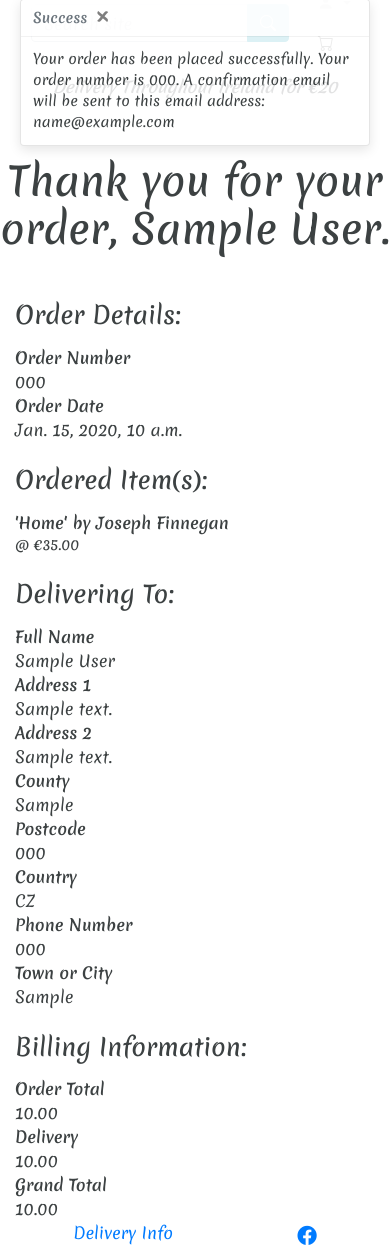
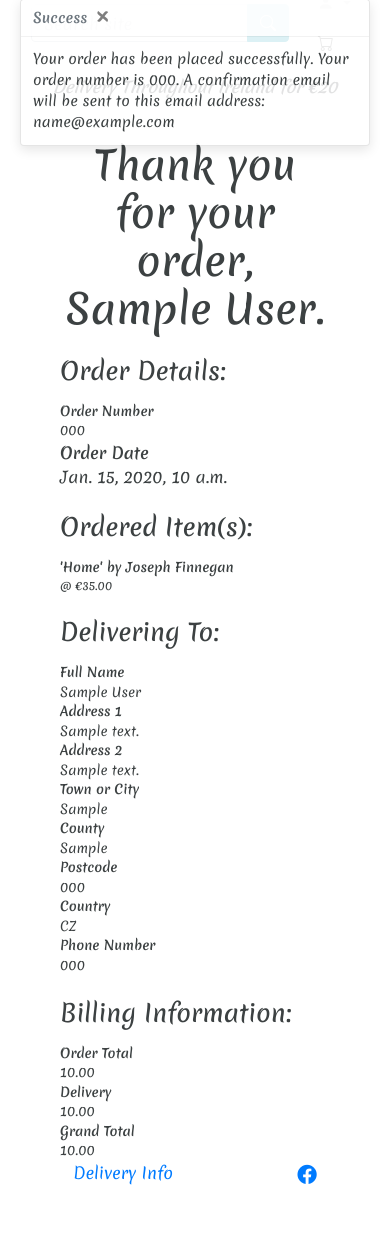
Before and after one commit to SiobhanP1/art-shop-ecommerce-store, a Django app: page /checkout/success/000/ in a window 390 px wide. Shown: the part 71-1321 px from the top of the page. After the commit the page ends 1256 px from the top, so only its background shows below. Run offline with Django 3.2, Linux system fonts and the light colour scheme; data comes from the database, SQL or seed files in the repository; tables that the repository leaves empty hold one stand-in row (values such as "Sample post"); parts of the project's set-up code (start-up, migrations or seed data) failed here and were passed over; some libraries are stand-ins or nearby versions; some web fonts are replaced.

Commit message:
Improve formatting on templates for smaller screen sizes

```diff
--- a/art_shop/settings.py
+++ b/art_shop/settings.py
@@ -26,8 +26,7 @@ BASE_DIR = Path(__file__).resolve().parent.parent
 SECRET_KEY = os.environ.get('SECRET_KEY', '')
 
 # SECURITY WARNING: don't run with debug turned on in production!
-#DEBUG = 'DEVELOPMENT' in os.environ
-DEBUG = True
+DEBUG = False
 
 ALLOWED_HOSTS = ['8000-siobhanp1-artshopecomme-z1e63246gu9.ws-eu106.gitpod.io',
                  '8000-siobhanp1-artshopecomme-z1e63246gu9.ws-eu107.gitpod.io',
--- a/checkout/templates/checkout/checkout_success.html
+++ b/checkout/templates/checkout/checkout_success.html
@@ -2,27 +2,25 @@
 {% load static %}
 
 {% block content %}
-<div class="row">
-    <div class="col-12 col-lg-6">
-        <section class="container header-container">
-            <div class="row text-center">
-                <div class="mb-4 mx-auto">
+<section class="container header-container h-100 mb-10">
+    <div class="row mx-auto h-100">
+        <div class="col-10 col-md-7 text-center mx-auto">
             <h1 class="">Thank you for your order, {{ order.full_name }}.</h1>
         </div>
     </div>
 </section>
 
 <!--Order summary-->
-        <section class="container mt-100">
-            <div class="row">
-                <div class="col-12 col-lg-7">
+<section class="container mt-100 h-100">
+    <div class="row h-100 mx-auto">
+        <div class="col-10 col-lg-7 mx-auto">
             <div class="order-confirmation-wrapper">
                 <div class="row">
                     <div class="col">
                         <h4 class="mb-3 mt-3">Order Details:</h4>
                     </div>
                 </div>
-                        <div class="row">
+                <div class="row order-confirmation-details">
                     <div class="col-12 col-md-4">
                         <p class="mb-0 font-weight-bold">Order Number</p>
                     </div>
@@ -44,7 +42,7 @@
                     </div>
                 </div>
                 {% for item in order.lineitems.all %}
-                        <div class="row">
+                <div class="row order-confirmation-details">
                     <div class="col-12 col-md-4">
                         <p class="mb-0 font-weight-bold">
                             '{{ item.artwork.title }}' by {{ item.artwork.artist }}
@@ -60,7 +58,7 @@
                         <h4 class="mb-3 mt-4">Delivering To:</h4>
                     </div>
                 </div>
-                        <div class="row">
+                <div class="row order-confirmation-details">
                     <div class="col-12 col-md-4">
                         <p class="mb-0 font-weight-bold">Full Name</p>
                     </div>
@@ -68,7 +66,7 @@
                         <p class="mb-0">{{ order.full_name }}</p>
                     </div>
                 </div>
-                        <div class="row">
+                <div class="row order-confirmation-details">
                     <div class="col-12 col-md-4">
                         <p class="mb-0 font-weight-bold">Address 1</p>
                     </div>
@@ -77,7 +75,7 @@
                     </div>
                 </div>
                 {% if order.street_address2 %}
-                        <div class="row">
+                <div class="row order-confirmation-details">
                     <div class="col-12 col-md-4">
                         <p class="mb-0 font-weight-bold">Address 2</p>
                     </div>
@@ -86,8 +84,16 @@
                     </div>
                 </div>
                 {% endif %}
+                <div class="row order-confirmation-details">
+                    <div class="col-12 col-md-4">
+                        <p class="mb-0 font-weight-bold">Town or City</p>
+                    </div>
+                    <div class="col-12 col-md-4 text-md-right">
+                        <p class="mb-0">{{ order.town_or_city }}</p>
+                    </div>
+                </div>
                 {% if order.county %}
-                        <div class="row">
+                <div class="row order-confirmation-details">
                     <div class="col-12 col-md-4">
                         <p class="mb-0 font-weight-bold">County</p>
                     </div>
@@ -97,7 +103,7 @@
                 </div>
                 {% endif %}
                 {% if order.postcode %}
-                        <div class="row">
+                <div class="row order-confirmation-details">
                     <div class="col-12 col-md-4">
                         <p class="mb-0 font-weight-bold">Postcode</p>
                     </div>
@@ -106,7 +112,7 @@
                     </div>
                 </div>
                 {% endif %}
-                        <div class="row">
+                <div class="row order-confirmation-details">
                     <div class="col-12 col-md-4">
                         <p class="mb-0 font-weight-bold">Country</p>
                     </div>
@@ -114,7 +120,7 @@
                         <p class="mb-0">{{ order.country }}</p>
                     </div>
                 </div>
-                        <div class="row">
+                <div class="row order-confirmation-details">
                     <div class="col-12 col-md-4">
                         <p class="mb-0 font-weight-bold">Phone Number</p>
                     </div>
@@ -123,19 +129,11 @@
                     </div>
                 </div>
                 <div class="row">
-                            <div class="col-12 col-md-4">
-                                <p class="mb-0 font-weight-bold">Town or City</p>
-                            </div>
-                            <div class="col-12 col-md-4 text-md-right">
-                                <p class="mb-0">{{ order.town_or_city }}</p>
-                            </div>
-                        </div>
-                        <div class="row">
                     <div class="col">
                         <h4 class="mb-3 mt-4">Billing Information:</h4>
                     </div>
                 </div>
-                        <div class="row">
+                <div class="row order-confirmation-details">
                     <div class="col-12 col-md-4">
                         <p class="mb-0 font-weight-bold">Order Total</p>
                     </div>
@@ -143,7 +141,7 @@
                         <p class="mb-0">{{ order.order_total }}</p>
                     </div>
                 </div>
-                        <div class="row">
+                <div class="row order-confirmation-details">
                     <div class="col-12 col-md-4">
                         <p class="mb-0 font-weight-bold">Delivery</p>
                     </div>
@@ -151,7 +149,7 @@
                         <p class="mb-0">{{ order.delivery_cost }}</p>
                     </div>
                 </div>
-                        <div class="row">
+                <div class="row order-confirmation-details">
                     <div class="col-12 col-md-4">
                         <p class="mb-0 font-weight-bold">Grand Total</p>
                     </div>
@@ -163,8 +161,6 @@
         </div>
     </div>
 </section>
-    </div>
-</div>
 {% include 'includes/footer.html' %}
 {% endblock %}
 
--- a/static/css/base.css
+++ b/static/css/base.css
@@ -108,3 +108,15 @@ box-shadow: 0 1px 3px 0 #cfd7df;
 }
 
 /* -------------------------------- Media Queries */
+
+@media (max-width: 576px) {
+
+    .my-basket-table {
+        font-size: small;
+    }
+
+    .order-confirmation-details {
+        font-size: small;
+    }
+
+}
--- a/templates/allauth/account/base.html
+++ b/templates/allauth/account/base.html
@@ -3,8 +3,8 @@
 {% block content %}
 <div class="container header-container">
     <div class="row">
-        <div class="col-10 col-md-6 mx-auto mb-5">
-            <div class="allauth-form-inner-content">
+        <div class="col-9 col-md-6 mb-5 mx-auto">
+            <div class="allauth-form-inner-content text-center">
                 {% block inner_content %}
                 {% endblock %}
             </div>
--- a/templates/includes/footer.html
+++ b/templates/includes/footer.html
@@ -1,4 +1,4 @@
-<footer>
+<footer class="h-50 mt-20">
     <div class="container-fluid mb-3">
         <ol class="list-inline d-flex justify-content-around">
             <li class="list-inline-item">
```
Also changed, not shown: basket/templates/basket/basket.html (+11 -9 lines), checkout/templates/checkout/checkout.html (+4 -8 lines), home/templates/home/index.html (+6 -6 lines), products/templates/products/all_artwork.html (+14 -13 lines), products/templates/products/artwork_detail.html (+6 -6 lines). Lines whose indentation alone changed are shown as unchanged.
